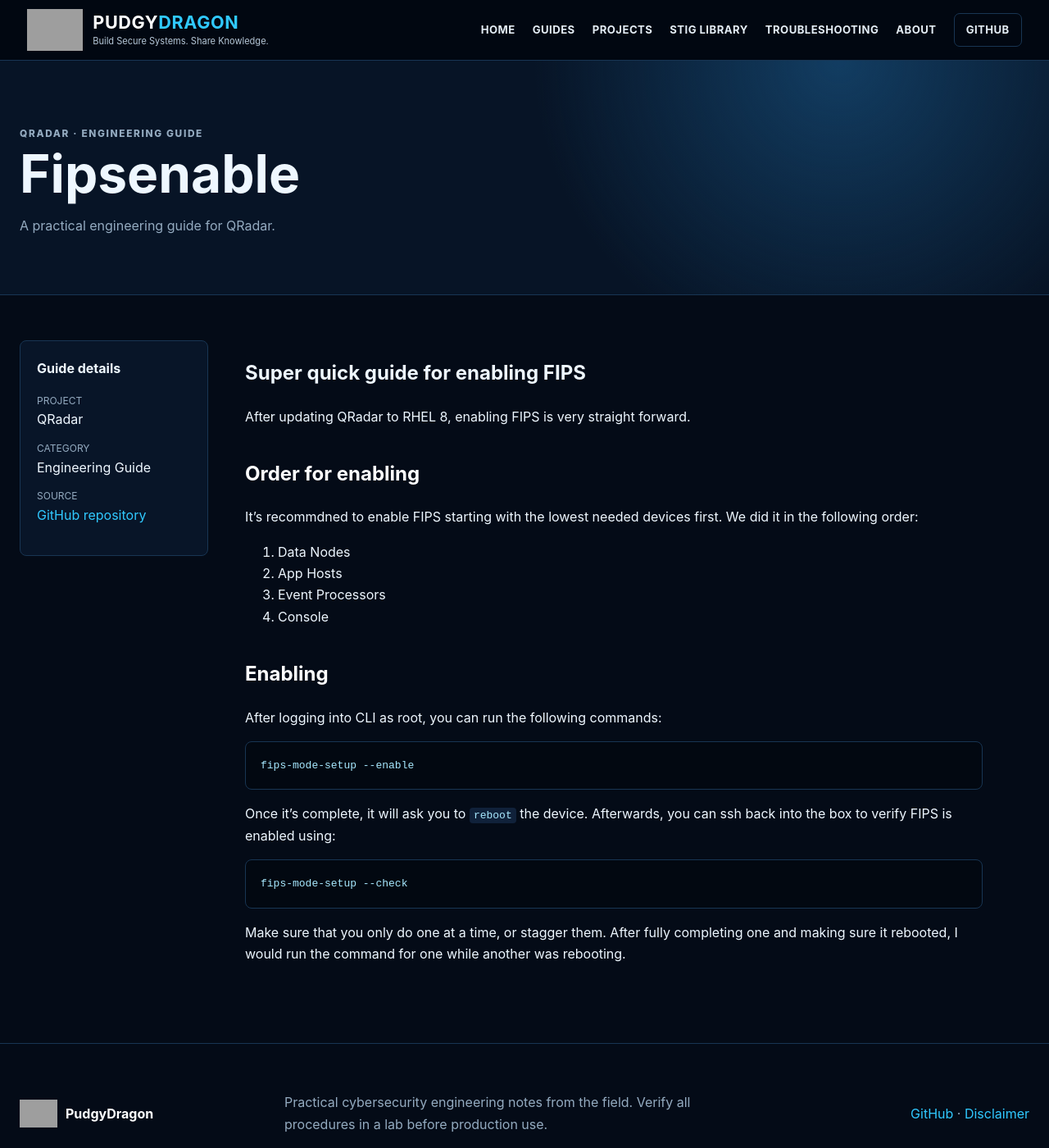
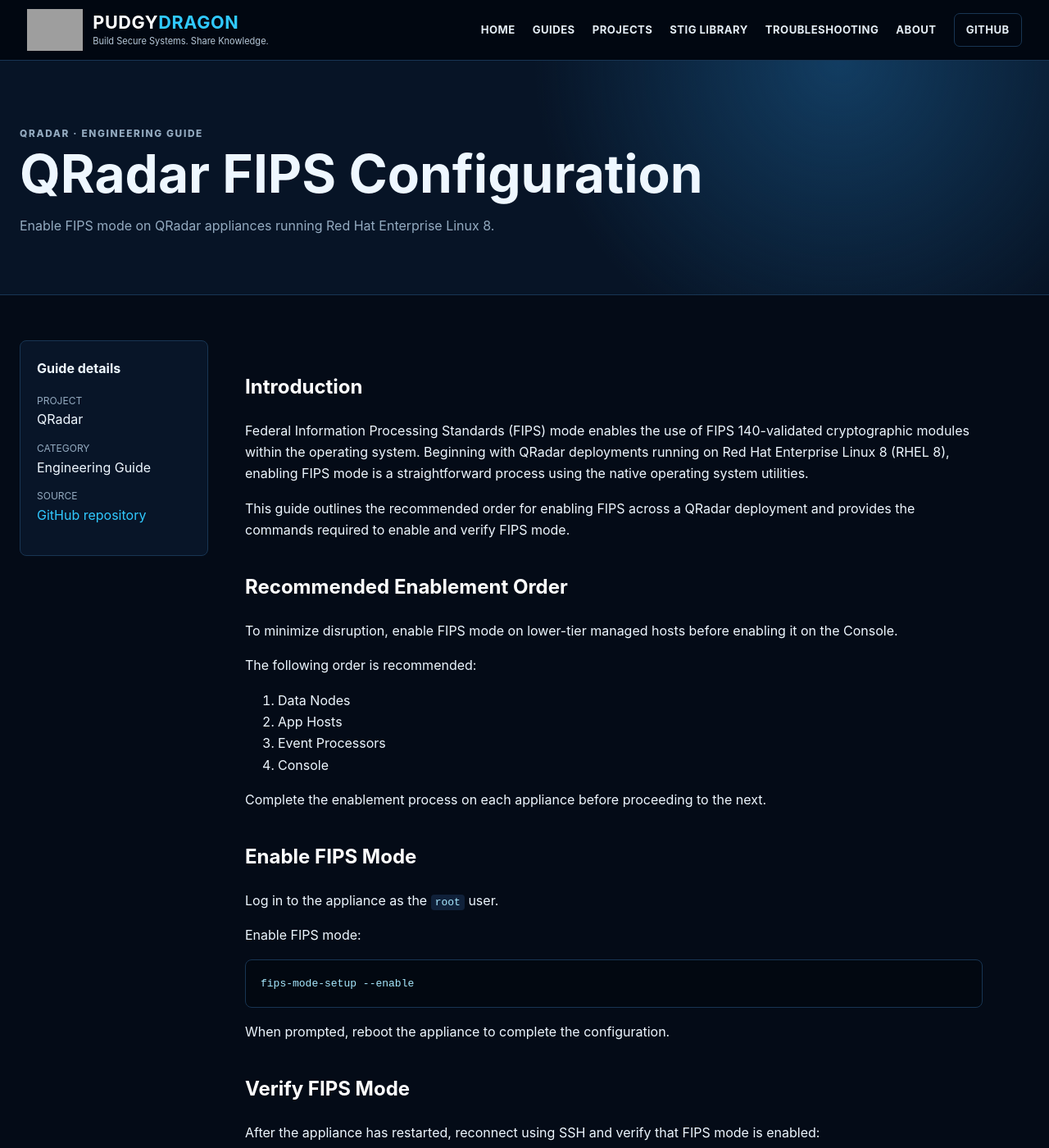
Before and after one commit to PudgyDragon/pudgydragon.github.io, a Jekyll site: the page built from _guides/qradar-guides-fipsenable.md, in a window 1280 px wide and 1400 px high. Shown: the whole window at 82% size. Built offline with Jekyll 4.4.1, drawn with Linux system fonts in a browser that asks for light colours; some of the changed text lies outside the part shown; grey boxes are pictures that could not be loaded.

Commit message:
Update qradar-guides-fipsenable.md

````diff
--- a/_guides/qradar-guides-fipsenable.md
+++ b/_guides/qradar-guides-fipsenable.md
@@ -1,29 +1,58 @@
 ---
-title: "Fipsenable"
+title: "QRadar FIPS Configuration"
 project: "QRadar"
 category: "Engineering Guide"
-description: "A practical engineering guide for QRadar."
+description: "Enable FIPS mode on QRadar appliances running Red Hat Enterprise Linux 8."
 source_url: "https://github.com/PudgyDragon/QRadar/blob/main/Guides/FIPSenable.md"
 ---
 
-# Super quick guide for enabling FIPS
-After updating QRadar to RHEL 8, enabling FIPS is very straight forward.
+## Introduction
 
-## Order for enabling
-It's recommdned to enable FIPS starting with the lowest needed devices first. We did it in the following order:
+Federal Information Processing Standards (FIPS) mode enables the use of FIPS 140-validated cryptographic modules within the operating system. Beginning with QRadar deployments running on Red Hat Enterprise Linux 8 (RHEL 8), enabling FIPS mode is a straightforward process using the native operating system utilities.
+
+This guide outlines the recommended order for enabling FIPS across a QRadar deployment and provides the commands required to enable and verify FIPS mode.
+
+## Recommended Enablement Order
+
+To minimize disruption, enable FIPS mode on lower-tier managed hosts before enabling it on the Console.
+
+The following order is recommended:
+
 1. Data Nodes
 2. App Hosts
 3. Event Processors
 4. Console
 
-## Enabling
-After logging into CLI as root, you can run the following commands:
-```
+Complete the enablement process on each appliance before proceeding to the next.
+
+## Enable FIPS Mode
+
+Log in to the appliance as the `root` user.
+
+Enable FIPS mode:
+
+```bash
 fips-mode-setup --enable
 ```
-Once it's complete, it will ask you to `reboot` the device. Afterwards, you can ssh back into the box to verify FIPS is enabled using:
-```
+
+When prompted, reboot the appliance to complete the configuration.
+
+## Verify FIPS Mode
+
+After the appliance has restarted, reconnect using SSH and verify that FIPS mode is enabled:
+
+```bash
 fips-mode-setup --check
 ```
-Make sure that you only do one at a time, or stagger them. After fully completing one and making sure it rebooted, I would run the command for one while another
-was rebooting.
+
+The command should report that FIPS mode is enabled.
+
+## Deployment Recommendations
+
+When enabling FIPS mode across multiple appliances:
+
+- Enable FIPS on one appliance at a time.
+- Wait for the appliance to reboot and return to service before proceeding.
+- If desired, begin enabling FIPS on the next appliance while the previous appliance is completing its reboot, provided operational impact has been considered.
+
+Following a staged approach helps reduce the risk of unnecessary service interruptions during maintenance.
````
